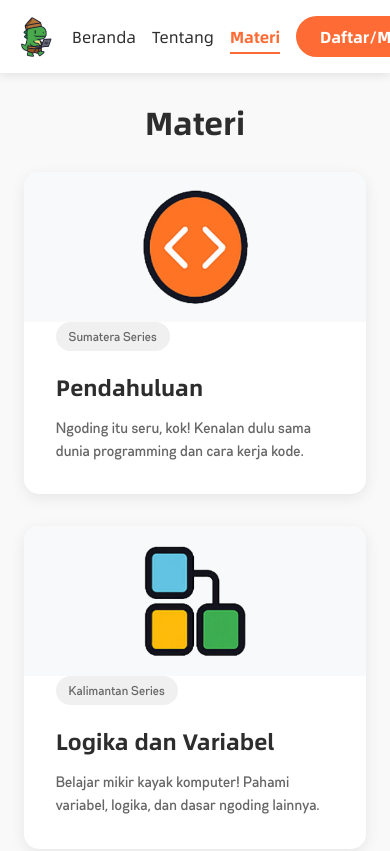
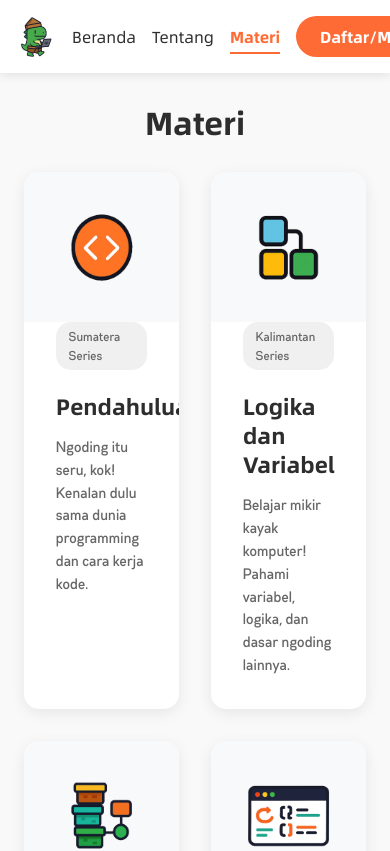
Before and after one commit to PD-06/Kodino, a React (Vite) app in the folder Frontend/: page /materi in a window 390 px wide. Shown: the top 851 px of the page. Built offline with nearby package versions, Linux system fonts and the light colour scheme; a web font is replaced by a local one.

Commit message:
grid columns update

```diff
--- a/Frontend/src/page/MateriPage.css
+++ b/Frontend/src/page/MateriPage.css
@@ -102,7 +102,7 @@
 /* Materi Grid */
 .materi-grid {
   display: grid;
-  grid-template-columns: repeat(2, 1fr);
+  grid-template-columns: repeat(3, 1fr);
   gap: 2rem;
   margin-bottom: 2rem;
 }
@@ -304,7 +304,7 @@
 /* Responsive Design */
 @media (max-width: 768px) {
   .materi-grid {
-    grid-template-columns: 1fr;
+    grid-template-columns: 1fr 1fr;
   }
 
   .materi-card.full-width {
```
